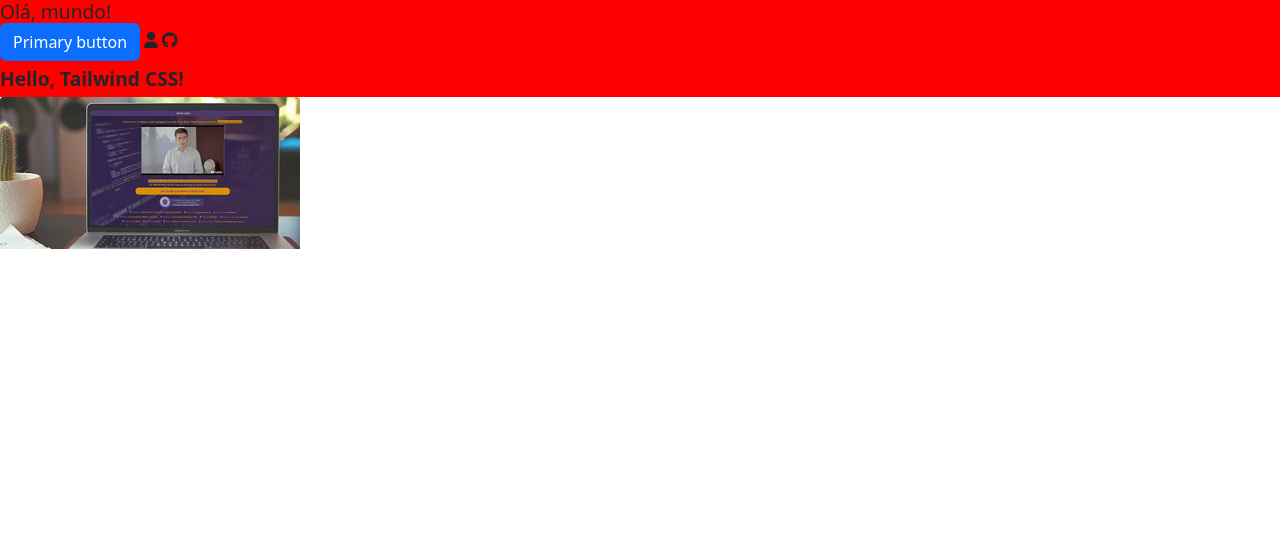
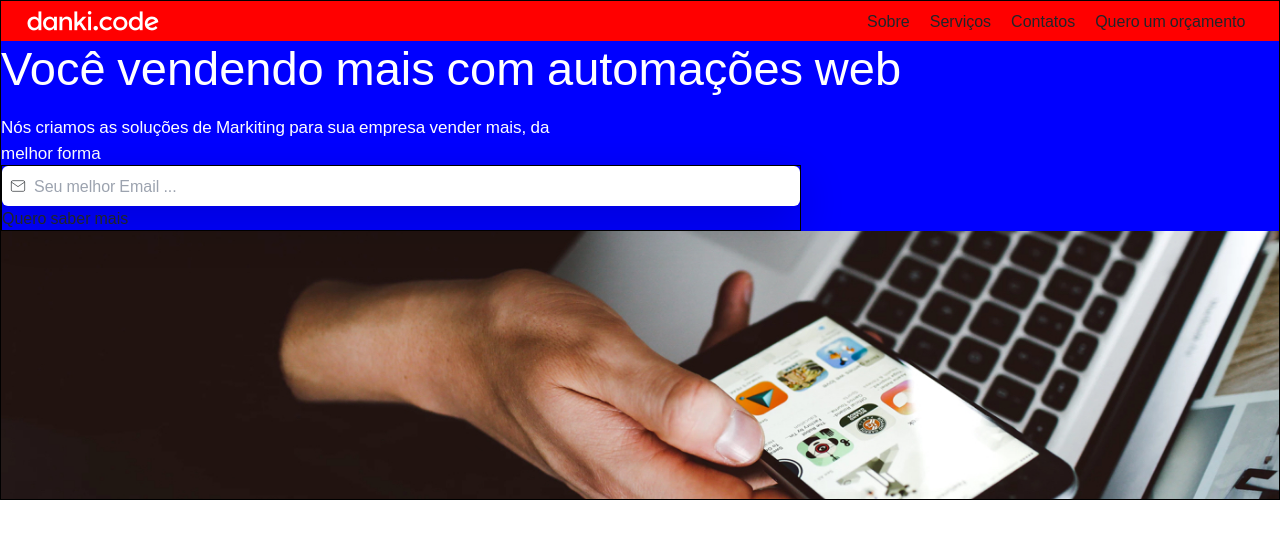
Before and after one commit to DevWesleyMedeiros/Projeto_Agencia_Digital, a website built with webpack: page src/index.html in a window 1280 px wide. Built offline with nearby package versions, Linux system fonts and the light colour scheme.

Commit message:
Header em desenvolvimento

```diff
--- a/src/index.html
+++ b/src/index.html
@@ -6,12 +6,56 @@
   <title>Projeto 10 Agência digital</title>
 </head>
 <body>
-  <div class="test">
-    <h1>Olá, mundo!</h1>
-    <button class="btn btn-primary">Primary button</button>
-    <i class="fas fa-user"></i>
-    <i class="fab fa-github"></i>
-    <h1 class="text-3xl font-bold">Hello, Tailwind CSS!</h1>
+  <header>
+    <div class="header-container">
+        <div class="top-menu">
+            <div class="logo-agencia">
+                <!-- logo da agência -->
+            </div>
+            <div class="nav-bar">
+                <ul>
+                    <li class="links"><a href="#">Sobre</a></li>
+                    <li class="links"><a href="#">Serviços</a></li>
+                    <li class="links"><a href="#">Contatos</a></li>
+                    <li class="links"><a href="#">Quero um orçamento</a></li>
+                </ul>
+            </div>
+        </div>
+        <div class="form-banner">
+            <h2>Você vendendo mais com automações web</h2>
+            <p>
+                Nós criamos as soluções de Markiting para sua empresa vender mais, da melhor forma
+            </p>
+            <form action="#">
+                <div
+                class="shadow-lg flex gap-2 items-center bg-white p-2 hover:shadow-xl duration-300 hover:border-2 border-gray-400 group delay-200 rounded-md"
+                >
+                <svg
+                    class="group-hover:rotate-[360deg] duration-300"
+                    fill="none"
+                    stroke="currentColor"
+                    viewBox="0 0 24 24"
+                    height="1em"
+                    width="1em"
+                >
+                    <path
+                    d="M4 4h16c1.1 0 2 .9 2 2v12c0 1.1-.9 2-2 2H4c-1.1 0-2-.9-2-2V6c0-1.1.9-2 2-2z"
+                    ></path>
+                    <path d="M22 6l-10 7L2 6"></path>
+                </svg>
+                <input
+                    type="email"
+                    name="text"
+                    class="flex-1 focus:outline-none"
+                    placeholder="Seu melhor Email ..."
+                />
+                </div>
+
+                <input type="submit" name="acao" value="Quero saber mais">
+            </form>
+        </div>
+    </div>
+  </header>
   </div>
 </body>
 </html>
--- a/src/js/index.js
+++ b/src/js/index.js
@@ -1,12 +1,17 @@
+/*
+import myImage from '../assets/images/img1.jpg'; Imagens e outros arquivos devem ser importados no javascript
+Exemplo de código que usa import das imagens para usar no projeto
+const img = document.createElement('img');
+img.src = myImage;
+document.body.appendChild(img);
+*/
+
 import '../styles/style.scss';
 import '@fortawesome/fontawesome-free/js/all.js';
 import * as bootstrap from 'bootstrap';
-import $ from 'jquery';
-import myImage from '../assets/images/img1.jpg';
 
-const img = document.createElement('img');
-img.src = myImage;
-document.body.appendChild(img);
+
+
 
 $(document).ready(function () {
     alert("Olá, mundo");
--- a/src/styles/style.scss
+++ b/src/styles/style.scss
@@ -4,18 +4,89 @@
 @tailwind components;
 @tailwind utilities;
 
+$button-enviar: #ff5f27;
+$default-color: #fff;
+$debug-element-color1: red;
+$debug-element-color2: blue;
+$debug-element-border: 1px solid #000;
+
+// classes avulsas
+
+@font-face {
+    font-family: "Roboto";
+    src: url("../assets/fonts/fontawesome-webfont.ttf") format('truetype');
+}
+
 *{
     margin: 0;
     padding: 0;
     box-sizing: border-box;
     border: none;
+    font-family: "Roboto", sans-serif;
+    font-weight: normal;
 }
+
 html, body{
     height: 100%;
 }
-.test{
-    background-color: red;
-    h1{
-        font-size: larger;
+header{
+    background-image: url("../assets/images/bg.jpg");
+    min-height: 500px;
+    background-size: cover;
+    background-position: center;
+    border: $debug-element-border;
+
+
+    .header-container{
+        display:flex;
+        flex-direction: column;
+
+        .top-menu{
+            width: 100%;
+            display: flex;
+            justify-content: space-between;
+            align-items: center;
+            background-color: $debug-element-color1;
+
+            .logo-agencia{
+                margin-left: 2%;
+                background-image: url("../assets/images/logo.png");
+                width: 132px;
+                height: 20px;
+            }
+            .nav-bar{
+                padding-right: 2%;
+                ul{
+                    li{
+                        display: inline-block;
+                        margin: 0.5rem;
+                    }
+                }
+            }
+        }
+        .form-banner{
+            display: flex;
+            flex-direction: column;
+            background-color: $debug-element-color2;
+
+            h2{
+                font-size: 47px;
+                color: $default-color;
+            }
+            p{
+                color: $default-color;
+                max-width: 600px;
+                font-size: 17px;
+                margin-top: 17px;
+            }
+            form{
+                width: 800px;
+                border: $debug-element-border;
+            }
+            input[type=email]{
+                max-width: 400px;
+            }
+
+        }
     }
 }
```
